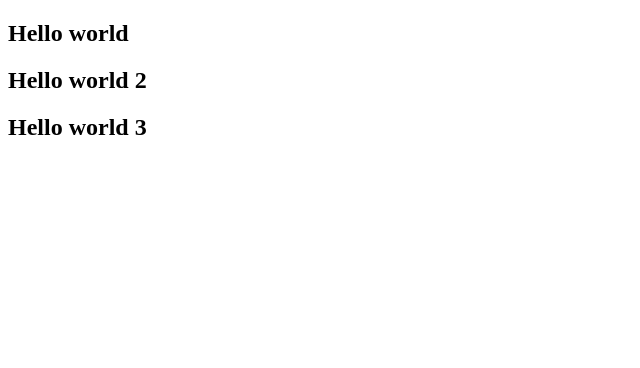
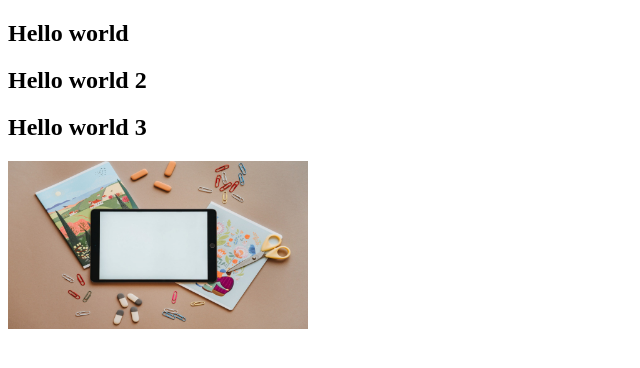
Before and after one commit to jishat/mywebapp, a plain HTML site: page index.html in a window 1280 px wide. Shown: the whole page, without its empty margins (0-640 px from the left). Drawn offline with Linux system fonts and the light colour scheme.

Commit message:
add image

```diff
--- a/index.html
+++ b/index.html
@@ -9,5 +9,6 @@
     <h2>Hello world</h2>
     <h2>Hello world 2</h2>
     <h2>Hello world 3</h2>
+    <img src="img.jpg" alt="" width="300">
 </body>
 </html>
```
Also changed, not shown: img.jpg (added).
